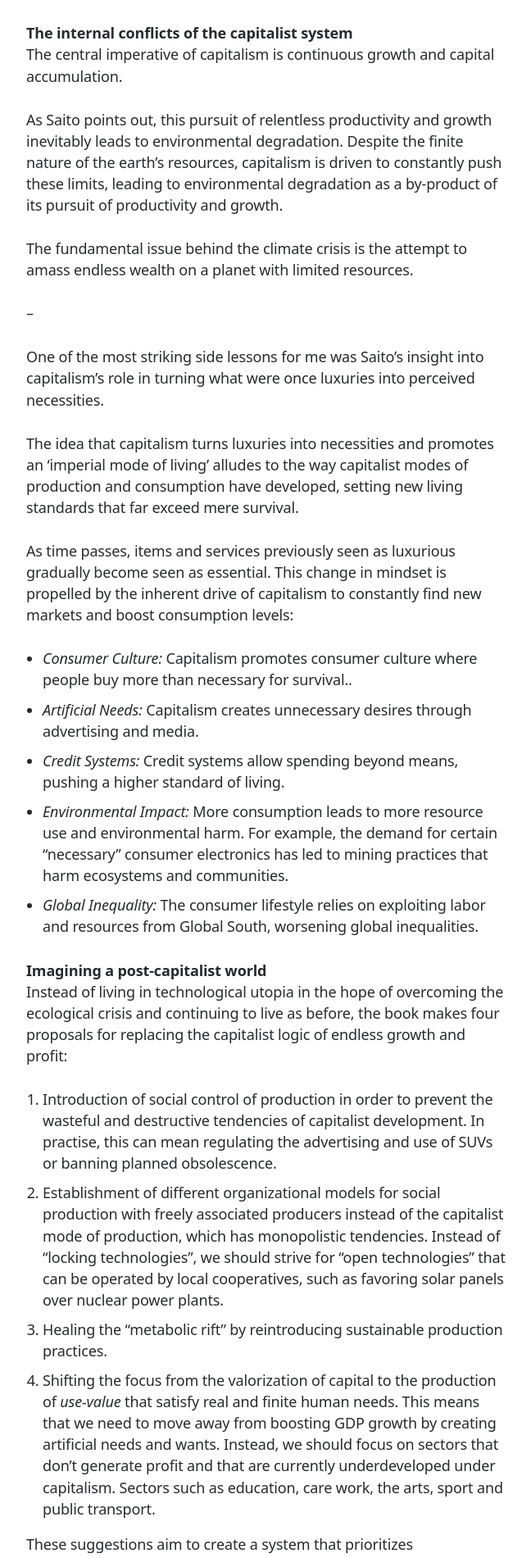
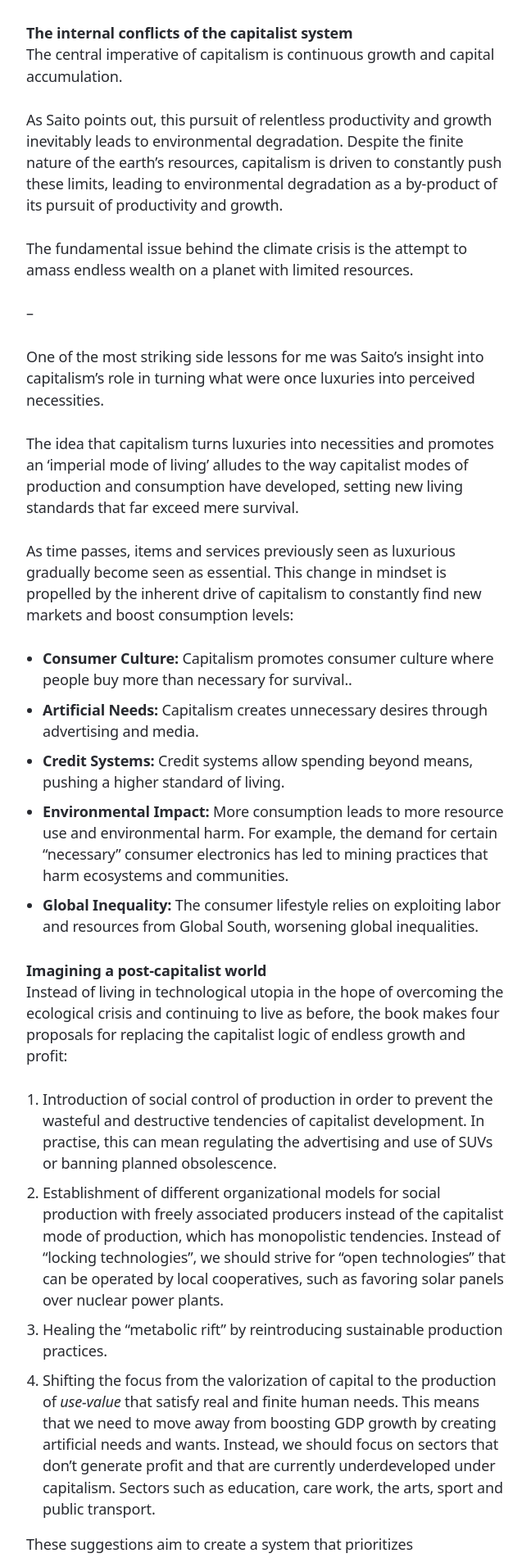
Before and after one commit to mikklemberg/My-personal-notes, a Jekyll site: the page built from _posts/2023-11-17-notes-on-marx-in-the-anthropocene.md, in a window 1280 px wide. Shown: the part 653-2554 px from the top of the page at 82% size, without its empty margins (314-962 px from the left). Built offline with Jekyll 4.4.1, drawn with Linux system fonts in a browser that asks for light colours.

```diff
--- a/_posts/2023-11-17-notes-on-marx-in-the-anthropocene.md
+++ b/_posts/2023-11-17-notes-on-marx-in-the-anthropocene.md
@@ -28,11 +28,11 @@ The idea that capitalism turns luxuries into necessities and promotes an 'imperi
 
 As time passes, items and services previously seen as luxurious gradually become seen as essential. This change in mindset is propelled by the inherent drive of capitalism to constantly find new markets and boost consumption levels:
 
-- *Consumer Culture:* Capitalism promotes consumer culture where people buy more than necessary for survival..
-- *Artificial Needs:* Capitalism creates unnecessary desires through advertising and media.
-- *Credit Systems:* Credit systems allow spending beyond means, pushing a higher standard of living.
-- *Environmental Impact:* More consumption leads to more resource use and environmental harm. For example, the demand for certain "necessary" consumer electronics has led to mining practices that harm ecosystems and communities.
-- *Global Inequality:* The consumer lifestyle relies on exploiting labor and resources from Global South, worsening global inequalities.
+- **Consumer Culture:** Capitalism promotes consumer culture where people buy more than necessary for survival..
+- **Artificial Needs:** Capitalism creates unnecessary desires through advertising and media.
+- **Credit Systems:** Credit systems allow spending beyond means, pushing a higher standard of living.
+- **Environmental Impact:** More consumption leads to more resource use and environmental harm. For example, the demand for certain "necessary" consumer electronics has led to mining practices that harm ecosystems and communities.
+- **Global Inequality:** The consumer lifestyle relies on exploiting labor and resources from Global South, worsening global inequalities.
 
 ## Imagining a post-capitalist world
 
```
